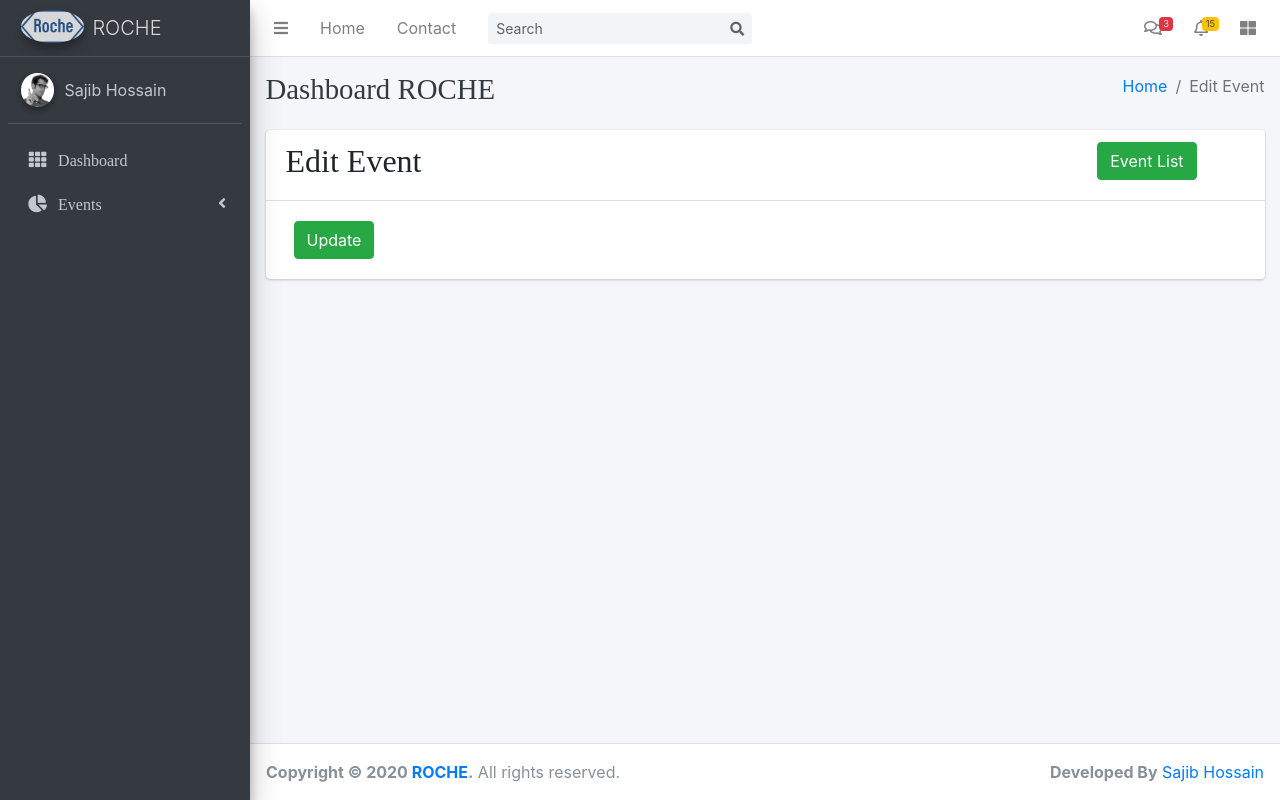
After one commit to noel319/event-manage-system, a Django app: template templates/events/edit_event.html in a window 1280 px wide. The commit adds this page. Run offline with Django 3.2, Linux system fonts and the light colour scheme; the template is opened without the code that fills it, so the values that code supplies are empty; some libraries are stand-ins or nearby versions.

Commit message:
add event edit

```diff
--- a/events/urls.py
+++ b/events/urls.py
@@ -6,6 +6,7 @@ from .views import (
     EventCategoryUpdateView,
     EventCreateView,
     EventListView,
+    EventUpdateView,
 )
 
 urlpatterns = [
@@ -14,4 +15,5 @@ urlpatterns = [
     path('category/<int:pk>/edit/', EventCategoryUpdateView.as_view(), name='edit-event-category'),
     path('event-create/', EventCreateView.as_view(), name='event-create'),
     path('event-list/', EventListView.as_view(), name='event-list'),
+    path('event/<int:pk>/edit/', EventUpdateView.as_view(), name='event-edit'),
 ]
--- a/events/views.py
+++ b/events/views.py
@@ -41,3 +41,9 @@ class EventListView(ListView):
     model = Event
     template_name = 'events/event_list.html'
     context_object_name = 'events'
+
+
+class EventUpdateView(UpdateView):
+    model = Event
+    fields = ['category', 'name', 'uid', 'description', 'scheduled_status', 'venue', 'agenda', 'start_date', 'end_date', 'points', 'maximum_attende', 'status']
+    template_name = 'events/edit_event.html'
--- /dev/null
+++ b/templates/events/edit_event.html
@@ -0,0 +1,30 @@
+{% extends 'base/base.html' %}
+{% block title %}Edit Event{% endblock title %}
+{% block breadcrumb %}Edit Event{% endblock breadcrumb %}
+{% load crispy_forms_tags %}
+
+{% block content %}
+    <div class="row">
+        <div class="col-md-12">
+            <div class="card">
+                <div class="card-header">
+                    <div class="row">
+                        <div class="col-md-10">
+                            <h2>Edit Event</h2>
+                        </div>
+                        <div class="col-md-2">
+                            <a class="btn btn-success" href="{% url 'event-list' %}">Event List</a>
+                        </div>
+                    </div>
+                </div>
+                <div class="card-body">
+                    <form method="post">
+                        {% csrf_token %}
+                        {{ form|crispy  }}
+                        <button class="btn btn-success ml-2" type="submit">Update</button>
+                    </form>
+                </div>
+            </div>
+        </div>
+    </div>
+{% endblock content %}
--- a/templates/events/event_list.html
+++ b/templates/events/event_list.html
@@ -35,7 +35,7 @@
                                     <td>{{ event.category }}</td>
                                     <td>{{ event.status }}</td>
                                     <td>
-                                        <a class="btn btn-info" href="#">
+                                        <a class="btn btn-info" href="{% url 'event-edit' event.pk %}">
                                             <i class="fa fa-edit"></i>
                                         </a>
                                     </td>
```
